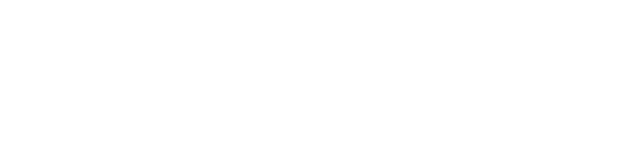
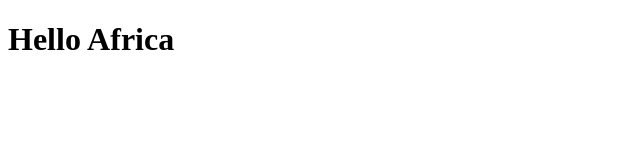
Before and after one commit to Ethiotechguru/shopping_app, a plain HTML site: page hi.htm in a window 1280 px wide. Shown: the whole page, without its empty margins (0-640 px from the left). Drawn offline with Linux system fonts and the light colour scheme.

Commit message:
message was sent

```diff
--- a/hi.htm
+++ b/hi.htm
@@ -7,6 +7,6 @@
   <title>Document</title>
 </head>
 <body>
-
+  <h1>Hello Africa</h1>
 </body>
 </html>
```
